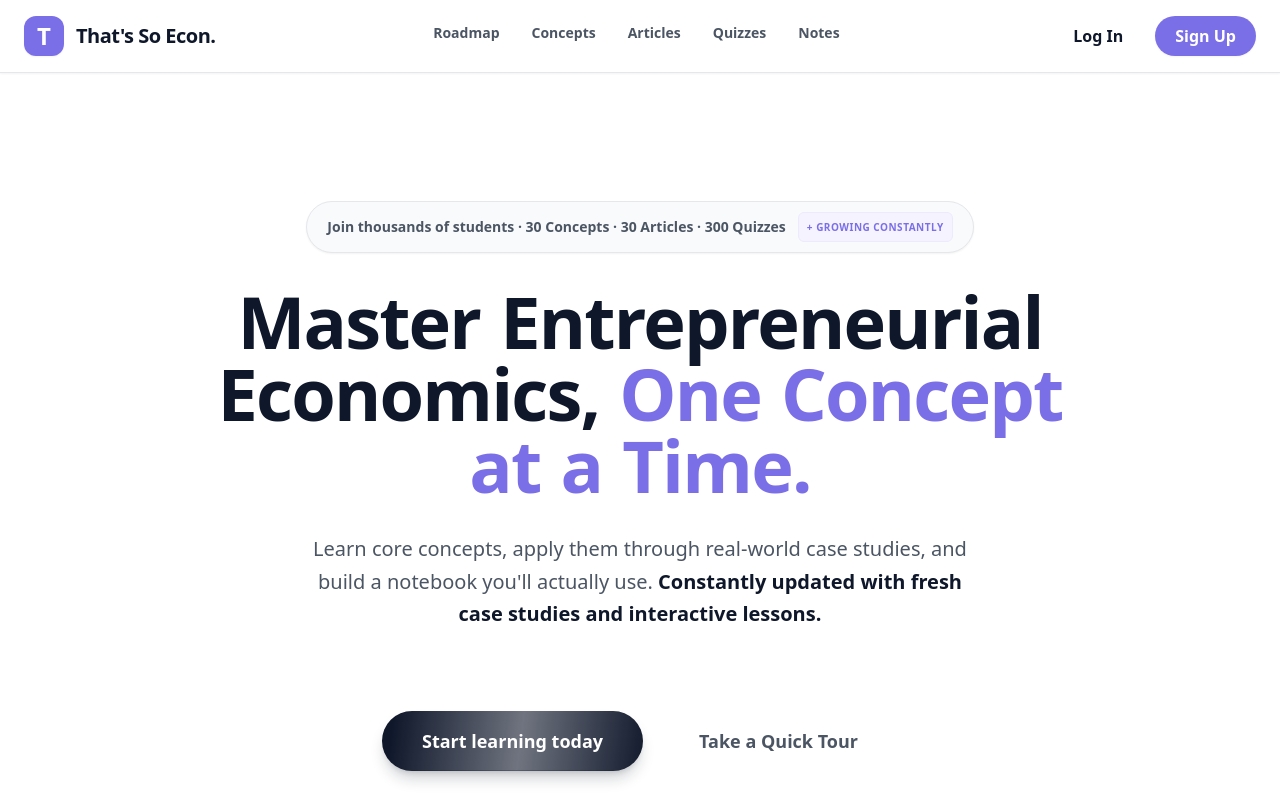
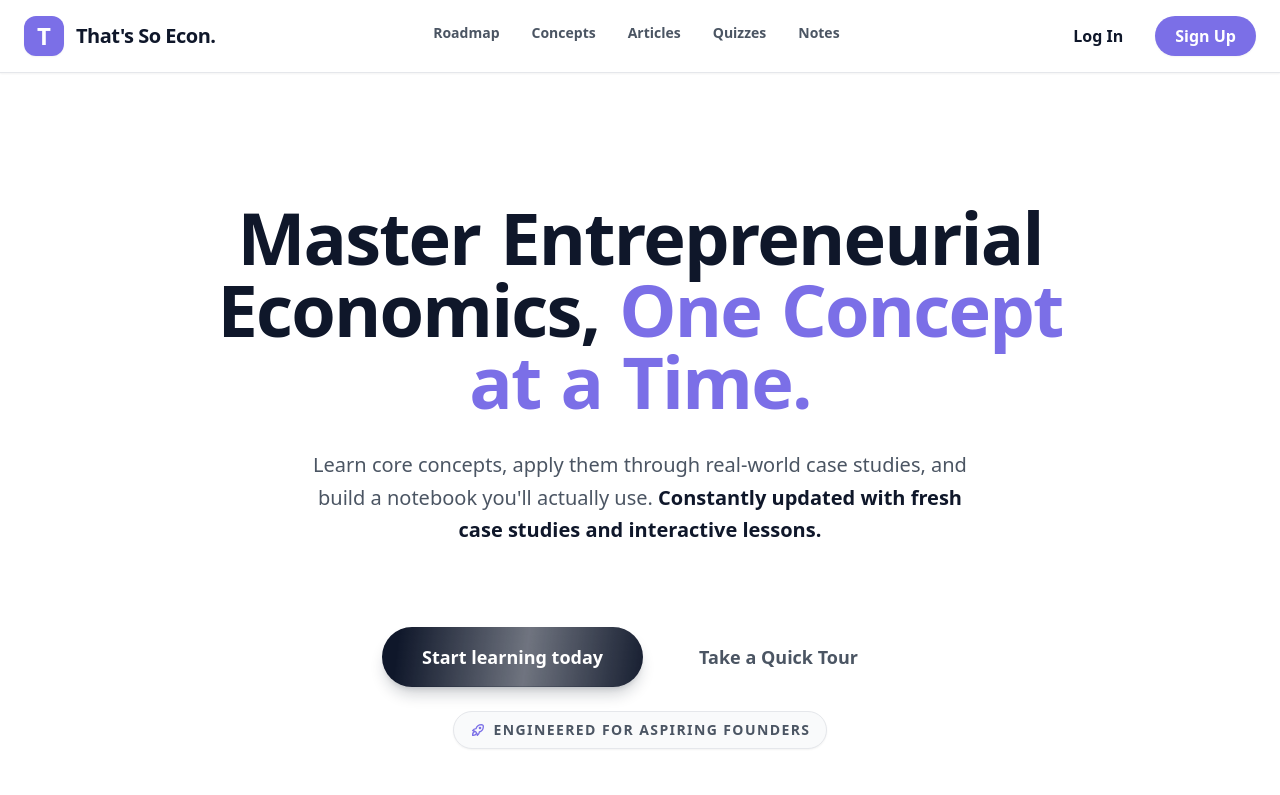
Before and after one commit to muxtasar-sobirjonova/economics-website, a Next.js app: page / in a window 1280 px wide. Shown: the top 795 px of the page. Built offline with nearby package versions, Linux system fonts and the light colour scheme; no server answers; the database is empty.

Commit message:
Remove student count social proof banner from hero section

```diff
--- a/app/(marketing)/page.tsx
+++ b/app/(marketing)/page.tsx
@@ -8,39 +8,16 @@
 import { MarketingSections } from '@/components/marketing/MarketingSections';
 import { MarketingFooter } from '@/components/marketing/MarketingFooter';
 
-export interface MarketingPageData {
-  studentCount: string;
-}
-
-const getStudentCount = unstable_cache(
-  async (): Promise<string> => {
-    try {
-      const count = await prisma.user.count();
-      return count > 0 ? `${count.toLocaleString()}+` : "thousands of";
-    } catch (error) {
-      console.error("Failed to fetch student count:", error);
-      return "thousands of";
-    }
-  },
-  ['marketing-student-count'],
-  { revalidate: 300 }
-);
-
 export default async function MarketingPage() {
   const session = await auth();
   if (session?.user) {
     redirect("/home");
   }
 
-  const fetchedCount = await getStudentCount();
-  const pageData: MarketingPageData = {
-    studentCount: fetchedCount
-  };
-
   return (
     <div className="min-h-screen font-sans bg-white text-left selection:bg-brand-primary selection:text-white relative">
       <MarketingNav />
-      <MarketingHero studentCount={pageData.studentCount} />
+      <MarketingHero />
       <MarketingSections />
       <MarketingFooter />
     </div>
--- a/components/marketing/MarketingHero.tsx
+++ b/components/marketing/MarketingHero.tsx
@@ -21,7 +21,7 @@
   show: { opacity: 1, y: 0, transition: { type: "spring", stiffness: 100, damping: 20 } }
 };
 
-export const MarketingHero = ({ studentCount }: { studentCount: string }) => {
+export const MarketingHero = () => {
   const ref = useRef<HTMLElement>(null);
   const { scrollYProgress } = useScroll({
     target: ref,
@@ -41,12 +41,6 @@
           animate="show"
           className="flex flex-col items-center justify-center text-center mb-16"
         >
-          <motion.div variants={fadeUp} className="inline-flex items-center gap-3 px-5 py-2.5 rounded-full bg-gray-50 flex-nowrap overflow-x-auto snap-x border border-gray-200 text-sm font-bold text-gray-600 mb-8 shadow-sm">
-             <span>Join {studentCount} students &middot; 30 Concepts &middot; 30 Articles &middot; 300 Quizzes</span>
-           <span className="bg-[#F5F3FF] text-brand-primary px-2 py-1 rounded-md text-[10px] uppercase tracking-wider border border-violet-100 hidden sm:inline-block">
-             + Growing Constantly
-           </span>
-        </motion.div>
 
         {/* Screen reader only text for the split headline */}
         <span className="sr-only" id="hero-heading">Master Entrepreneurial Economics, One Concept at a Time.</span>
```
